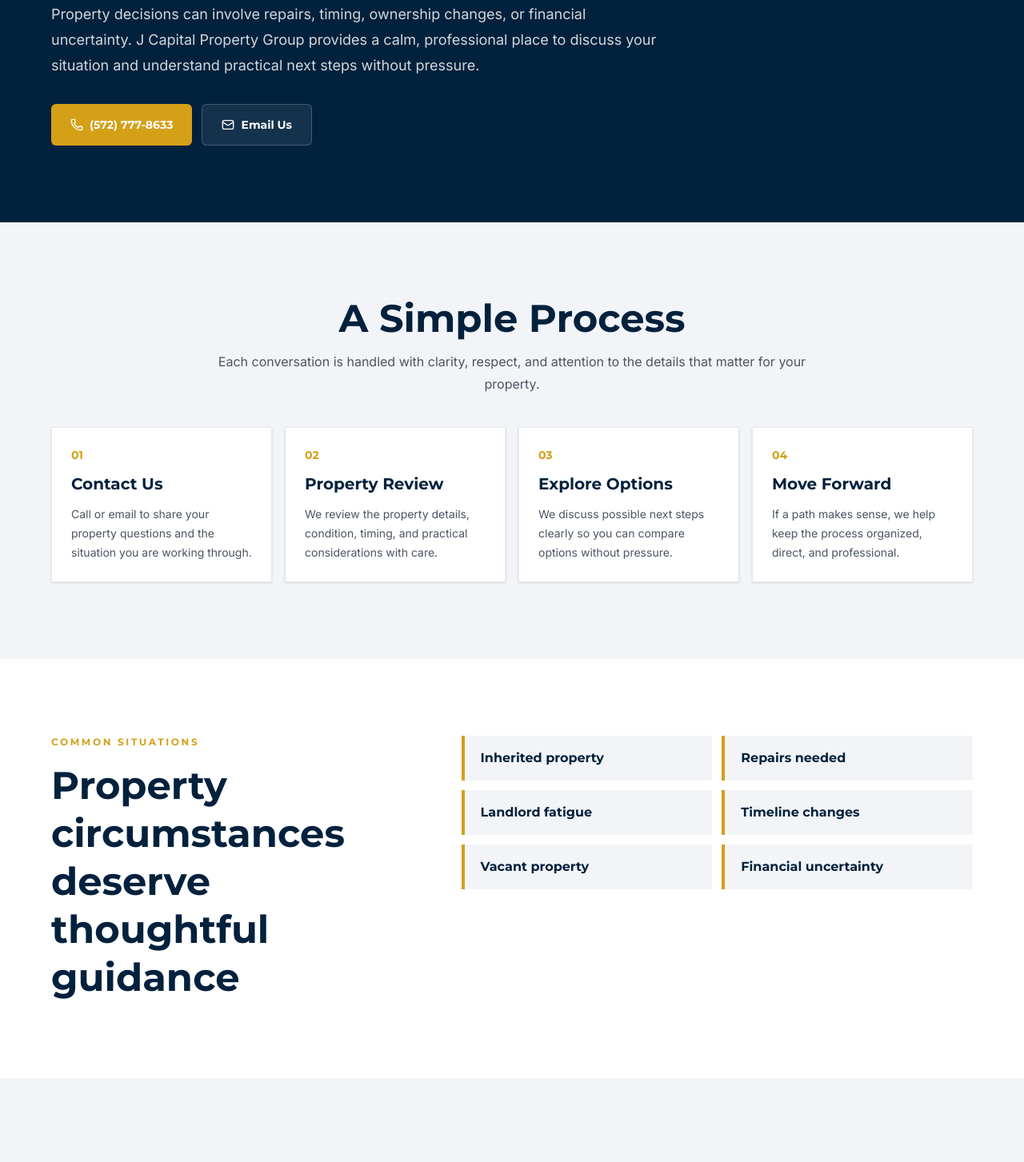
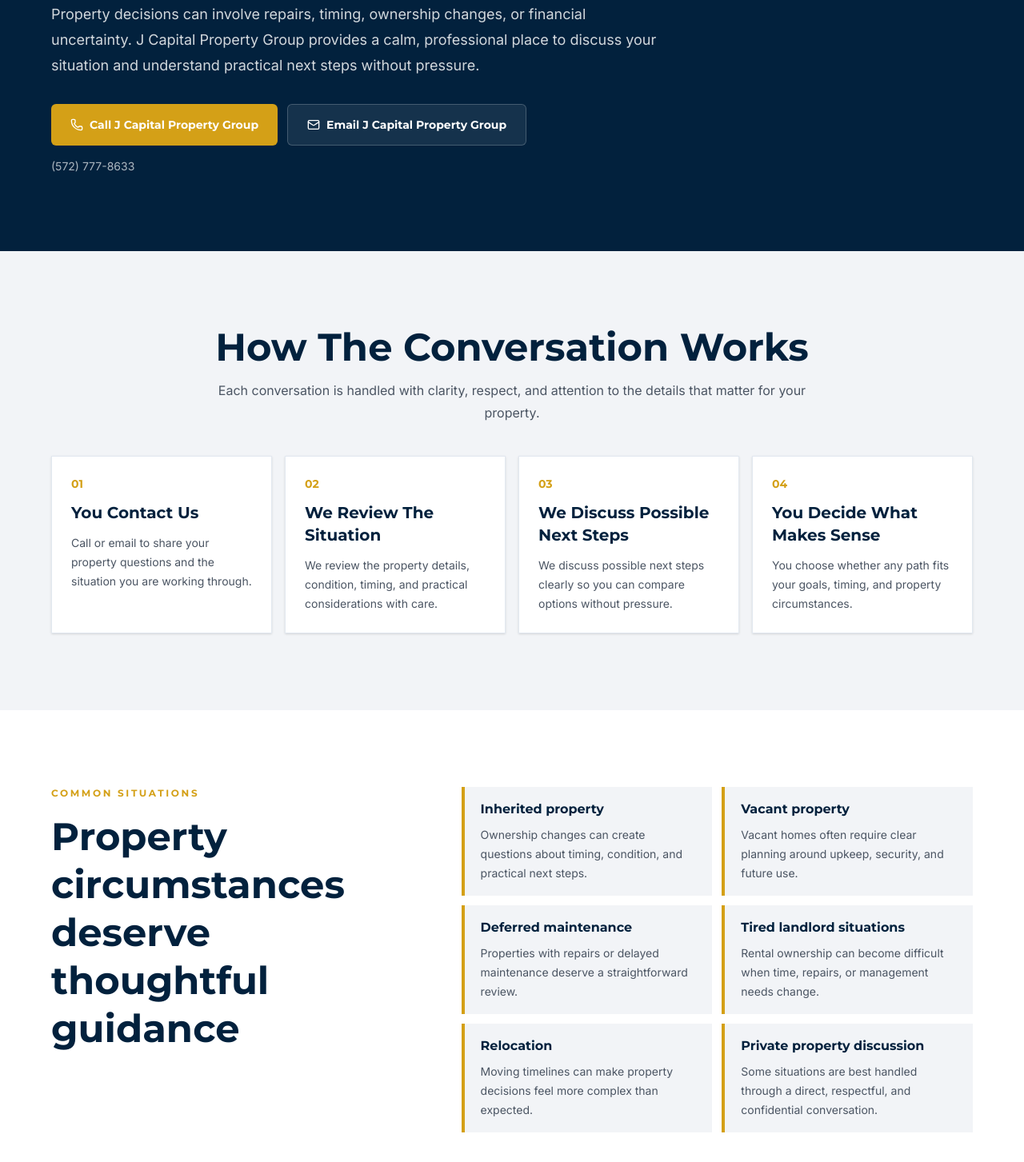
Before and after one commit to Jimbol2023/okc-ai-system, a Next.js app: page /sell-your-house in a window 1280 px wide. Shown: the part 460-1913 px from the top of the page at 80% size. Built offline with nearby package versions, Linux system fonts and the light colour scheme; no server answers.

Commit message:
Polish J Capital public website trust experience

```diff
--- a/app/(public)/about/page.tsx
+++ b/app/(public)/about/page.tsx
@@ -1,7 +1,14 @@
+import type { Metadata } from "next";
 import { CheckCircle2 } from "lucide-react";
 
 import { TrustSection } from "@/components/public/TrustSection";
 import { brandConfig } from "@/lib/brand-config";
+
+export const metadata: Metadata = {
+  title: "About J Capital Property Group",
+  description:
+    "Learn about J Capital Property Group LLC, an Oklahoma-focused real estate company built on integrity, transparency, market knowledge, and professional guidance."
+};
 
 const values = [
   {
@@ -47,6 +54,11 @@
             <div className="border-l-4 border-[#D4A017] bg-[#F2F4F7] p-6 md:p-8">
               <p className="text-sm font-semibold uppercase tracking-[0.18em] text-[#6B7280]">Operating Company</p>
               <p className="mt-3 font-heading text-2xl font-bold text-[#02213D]">{brandConfig.companyLegalName}</p>
+              <p className="mt-6 text-sm font-semibold uppercase tracking-[0.18em] text-[#6B7280]">Mission</p>
+              <p className="mt-3 text-sm leading-7 text-[#1F2937]">
+                To help Oklahoma property owners evaluate real estate decisions with clarity, professionalism, and
+                respect for each unique situation.
+              </p>
             </div>
 
             <div>
@@ -55,6 +67,10 @@
                 professionalism, transparency, and practical guidance. Every property situation is unique and deserves
                 thoughtful attention. Our goal is to help property owners move forward confidently while providing
                 clear communication and a straightforward process.
+              </p>
+              <p className="mt-5 text-base leading-8 text-[#1F2937]">
+                Our Oklahoma focus helps keep conversations practical, grounded, and attentive to local property
+                conditions.
               </p>
               <div className="mt-8 grid gap-4 sm:grid-cols-2">
                 {values.map((value) => (
--- a/app/(public)/contact/page.tsx
+++ b/app/(public)/contact/page.tsx
@@ -1,4 +1,13 @@
+import type { Metadata } from "next";
+
 import { ContactSection } from "@/components/public/ContactSection";
+import { brandConfig } from "@/lib/brand-config";
+
+export const metadata: Metadata = {
+  title: "Contact J Capital Property Group",
+  description:
+    "Contact J Capital Property Group by phone or email to discuss Oklahoma property questions with a professional, no-pressure process."
+};
 
 export default function ContactPage() {
   return (
@@ -14,6 +23,21 @@
           <p className="mx-auto mt-5 max-w-2xl text-base leading-8 text-[#4B5563]">
             We are available to discuss your property questions and explore potential real estate solutions.
           </p>
+          <div className="mx-auto mt-7 grid max-w-2xl gap-3 text-sm text-[#1F2937] sm:grid-cols-2">
+            <a href={brandConfig.phoneHref} className="border border-slate-200 bg-[#F2F4F7] px-4 py-3 font-semibold">
+              Phone: {brandConfig.phone}
+            </a>
+            <a
+              href={`mailto:${brandConfig.primaryEmail}`}
+              className="border border-slate-200 bg-[#F2F4F7] px-4 py-3 font-semibold"
+            >
+              Email: {brandConfig.primaryEmail}
+            </a>
+          </div>
+          <p className="mx-auto mt-5 max-w-2xl text-sm leading-6 text-[#4B5563]">
+            We typically respond within one business day. Conversations are no-pressure and handled directly by contact
+            through phone or email.
+          </p>
         </div>
       </section>
       <ContactSection />
--- a/app/(public)/page.tsx
+++ b/app/(public)/page.tsx
@@ -1,14 +1,44 @@
+import type { Metadata } from "next";
 import Link from "next/link";
 
 import { ContactSection } from "@/components/public/ContactSection";
 import { HeroSection } from "@/components/public/HeroSection";
 import { TrustSection } from "@/components/public/TrustSection";
+import { brandConfig } from "@/lib/brand-config";
+
+export const metadata: Metadata = {
+  title: "Professional Real Estate Solutions for Oklahoma Property Owners",
+  description:
+    "J Capital Property Group helps Oklahoma property owners explore real estate opportunities with professionalism, transparency, and local market knowledge."
+};
 
 export default function HomePage() {
   return (
     <>
       <HeroSection />
       <TrustSection />
+      <section className="bg-[#F2F4F7] py-18 md:py-24">
+        <div className="container-shell">
+          <div className="mx-auto max-w-3xl text-center">
+            <p className="font-heading text-xs font-bold uppercase tracking-[0.22em] text-[#D4A017]">
+              How The Conversation Works
+            </p>
+            <h2 className="mt-4 font-heading text-3xl font-bold leading-tight text-[#02213D] md:text-5xl">
+              Clear steps, thoughtful review, and room to decide
+            </h2>
+          </div>
+          <div className="mt-10 grid gap-4 md:grid-cols-4">
+            {["You contact us", "We review the situation", "We discuss possible next steps", "You decide what makes sense"].map(
+              (step, index) => (
+                <article key={step} className="border border-slate-200 bg-white p-5 shadow-sm">
+                  <p className="font-heading text-sm font-bold text-[#D4A017]">{String(index + 1).padStart(2, "0")}</p>
+                  <h3 className="mt-3 font-heading text-lg font-bold text-[#02213D]">{step}</h3>
+                </article>
+              )
+            )}
+          </div>
+        </div>
+      </section>
       <section className="bg-white py-18 md:py-24">
         <div className="container-shell">
           <div className="grid gap-8 md:grid-cols-[0.85fr_1.15fr] md:items-center">
@@ -25,6 +55,13 @@
                 J Capital Property Group helps Oklahoma property owners explore real estate opportunities with
                 professionalism, transparency, and practical guidance.
               </p>
+              <p className="mt-4 text-sm leading-6 text-[#4B5563]">
+                For property questions, private situations, or timing concerns, our team is available at{" "}
+                <a href={brandConfig.phoneHref} className="font-semibold text-[#02213D] underline underline-offset-4">
+                  {brandConfig.phone}
+                </a>
+                .
+              </p>
               <Link
                 href="/about"
                 className="mt-6 inline-flex min-h-12 items-center justify-center rounded-md bg-[#02213D] px-5 py-3 font-heading text-sm font-bold text-white transition hover:bg-[#01172c]"
--- a/app/(public)/privacy/page.tsx
+++ b/app/(public)/privacy/page.tsx
@@ -1,4 +1,12 @@
+import type { Metadata } from "next";
+
 import { brandConfig } from "@/lib/brand-config";
+
+export const metadata: Metadata = {
+  title: "Privacy Policy",
+  description:
+    "Privacy policy for the public J Capital Property Group website, including contact information usage and no automated outreach from this website."
+};
 
 const policySections = [
   {
@@ -7,7 +15,7 @@
   },
   {
     title: "How Information Is Used",
-    body: "Information shared by phone or email is used to communicate with you about your inquiry, answer questions, and discuss potential real estate solutions."
+    body: "Information voluntarily shared by phone or email is used to communicate with you about your inquiry, answer questions, and discuss potential real estate solutions."
   },
   {
     title: "No Sale Of Personal Information",
--- a/app/(public)/sell-your-house/page.tsx
+++ b/app/(public)/sell-your-house/page.tsx
@@ -1,39 +1,64 @@
+import type { Metadata } from "next";
 import { Mail, Phone } from "lucide-react";
 
 import { ContactSection } from "@/components/public/ContactSection";
 import { TrustSection } from "@/components/public/TrustSection";
 import { brandConfig } from "@/lib/brand-config";
 
+export const metadata: Metadata = {
+  title: "Sell Your Property",
+  description:
+    "Discuss inherited property, vacant property, deferred maintenance, landlord fatigue, relocation, or private property questions with J Capital Property Group."
+};
+
 const processSteps = [
   {
     step: "01",
-    title: "Contact Us",
+    title: "You Contact Us",
     description: "Call or email to share your property questions and the situation you are working through."
   },
   {
     step: "02",
-    title: "Property Review",
+    title: "We Review The Situation",
     description: "We review the property details, condition, timing, and practical considerations with care."
   },
   {
     step: "03",
-    title: "Explore Options",
+    title: "We Discuss Possible Next Steps",
     description: "We discuss possible next steps clearly so you can compare options without pressure."
   },
   {
     step: "04",
-    title: "Move Forward",
-    description: "If a path makes sense, we help keep the process organized, direct, and professional."
+    title: "You Decide What Makes Sense",
+    description: "You choose whether any path fits your goals, timing, and property circumstances."
   }
 ];
 
 const situations = [
-  "Inherited property",
-  "Repairs needed",
-  "Landlord fatigue",
-  "Timeline changes",
-  "Vacant property",
-  "Financial uncertainty"
+  {
+    title: "Inherited property",
+    description: "Ownership changes can create questions about timing, condition, and practical next steps."
+  },
+  {
+    title: "Vacant property",
+    description: "Vacant homes often require clear planning around upkeep, security, and future use."
+  },
+  {
+    title: "Deferred maintenance",
+    description: "Properties with repairs or delayed maintenance deserve a straightforward review."
+  },
+  {
+    title: "Tired landlord situations",
+    description: "Rental ownership can become difficult when time, repairs, or management needs change."
+  },
+  {
+    title: "Relocation",
+    description: "Moving timelines can make property decisions feel more complex than expected."
+  },
+  {
+    title: "Private property discussion",
+    description: "Some situations are best handled through a direct, respectful, and confidential conversation."
+  }
 ];
 
 export default function SellYourPropertyPage() {
@@ -59,16 +84,17 @@
                 className="inline-flex min-h-13 items-center justify-center gap-2 rounded-md bg-[#D4A017] px-6 py-3.5 font-heading text-sm font-bold text-[#02213D] transition hover:bg-[#e0af2e]"
               >
                 <Phone className="h-4 w-4" aria-hidden="true" />
-                {brandConfig.phone}
+                Call J Capital Property Group
               </a>
               <a
                 href={`mailto:${brandConfig.primaryEmail}`}
                 className="inline-flex min-h-13 items-center justify-center gap-2 rounded-md border border-white/20 bg-white/8 px-6 py-3.5 font-heading text-sm font-bold text-white transition hover:bg-white/14"
               >
                 <Mail className="h-4 w-4" aria-hidden="true" />
-                Email Us
+                Email J Capital Property Group
               </a>
             </div>
+            <p className="mt-4 text-sm text-white/68">{brandConfig.phone}</p>
           </div>
         </div>
       </section>
@@ -76,7 +102,9 @@
       <section className="bg-[#F2F4F7] py-18 md:py-24">
         <div className="container-shell">
           <div className="mx-auto max-w-3xl text-center">
-            <h2 className="font-heading text-3xl font-bold text-[#02213D] md:text-5xl">A Simple Process</h2>
+            <h2 className="font-heading text-3xl font-bold text-[#02213D] md:text-5xl">
+              How The Conversation Works
+            </h2>
             <p className="mt-4 text-base leading-7 text-[#4B5563]">
               Each conversation is handled with clarity, respect, and attention to the details that matter for your
               property.
@@ -108,8 +136,9 @@
             </div>
             <div className="grid gap-3 sm:grid-cols-2">
               {situations.map((situation) => (
-                <div key={situation} className="border-l-4 border-[#D4A017] bg-[#F2F4F7] px-5 py-4">
-                  <p className="font-heading text-base font-bold text-[#02213D]">{situation}</p>
+                <div key={situation.title} className="border-l-4 border-[#D4A017] bg-[#F2F4F7] px-5 py-4">
+                  <h3 className="font-heading text-base font-bold text-[#02213D]">{situation.title}</h3>
+                  <p className="mt-2 text-sm leading-6 text-[#4B5563]">{situation.description}</p>
                 </div>
               ))}
             </div>
--- a/components/public/Footer.tsx
+++ b/components/public/Footer.tsx
@@ -23,7 +23,7 @@
           </div>
         </div>
         <div className="flex flex-col items-center gap-2 text-center md:items-end md:text-right">
-          <p>Professional real estate guidance for Oklahoma property owners.</p>
+          <p>Professional, transparent real estate guidance for Oklahoma property owners.</p>
           <Link href="/privacy" className="font-heading font-semibold text-white/78 transition hover:text-white">
             Privacy Policy
           </Link>
--- a/components/public/HeroSection.tsx
+++ b/components/public/HeroSection.tsx
@@ -1,4 +1,8 @@
 import Image from "next/image";
+import Link from "next/link";
+import { Mail, Phone } from "lucide-react";
+
+import { brandConfig } from "@/lib/brand-config";
 
 export function HeroSection() {
   return (
@@ -28,18 +32,31 @@
             Helping property owners explore real estate opportunities with professionalism, transparency, and local
             expertise.
           </p>
+          <div className="mt-6 grid gap-3 text-sm text-white/78 sm:grid-cols-3">
+            <p className="border-l-2 border-[#D4A017] pl-3">Professional guidance</p>
+            <p className="border-l-2 border-[#D4A017] pl-3">Oklahoma market focus</p>
+            <p className="border-l-2 border-[#D4A017] pl-3">No-pressure conversations</p>
+          </div>
           <div className="mt-8 flex flex-col gap-3 sm:flex-row">
-            <a
-              href="#contact"
+            <Link
+              href="/sell-your-house"
               className="inline-flex min-h-13 items-center justify-center rounded-md bg-[#D4A017] px-6 py-3.5 font-heading text-sm font-bold text-[#02213D] shadow-[0_18px_36px_rgba(212,160,23,0.26)] transition hover:bg-[#e0af2e]"
             >
-              Schedule a Consultation
+              Discuss Your Property
+            </Link>
+            <a
+              href={brandConfig.phoneHref}
+              className="inline-flex min-h-13 items-center justify-center rounded-md border border-white/25 bg-white/8 px-6 py-3.5 font-heading text-sm font-bold text-white transition hover:bg-white/14"
+            >
+              <Phone className="mr-2 h-4 w-4" aria-hidden="true" />
+              Call J Capital Property Group
             </a>
             <a
-              href="#why-us"
-              className="inline-flex min-h-13 items-center justify-center rounded-md border border-white/25 bg-white/8 px-6 py-3.5 font-heading text-sm font-bold text-white transition hover:bg-white/14"
+              href={`mailto:${brandConfig.primaryEmail}`}
+              className="inline-flex min-h-13 items-center justify-center rounded-md border border-white/25 bg-white/8 px-6 py-3.5 font-heading text-sm font-bold text-white transition hover:bg-white/14 sm:col-span-2 md:col-span-1"
             >
-              Learn More
+              <Mail className="mr-2 h-4 w-4" aria-hidden="true" />
+              Email J Capital Property Group
             </a>
           </div>
         </div>
--- a/components/public/Navbar.tsx
+++ b/components/public/Navbar.tsx
@@ -48,7 +48,7 @@
           href="/contact"
           className="inline-flex min-h-11 shrink-0 items-center justify-center rounded-md bg-[#D4A017] px-4 py-2.5 font-heading text-sm font-bold text-[#02213D] shadow-[0_10px_24px_rgba(212,160,23,0.25)] transition hover:bg-[#e0af2e] sm:px-5"
         >
-          Schedule a Consultation
+          Discuss Your Property
         </Link>
       </div>
     </header>
```
Also changed, not shown: components/public/ContactSection.tsx (+12 -6 lines).
